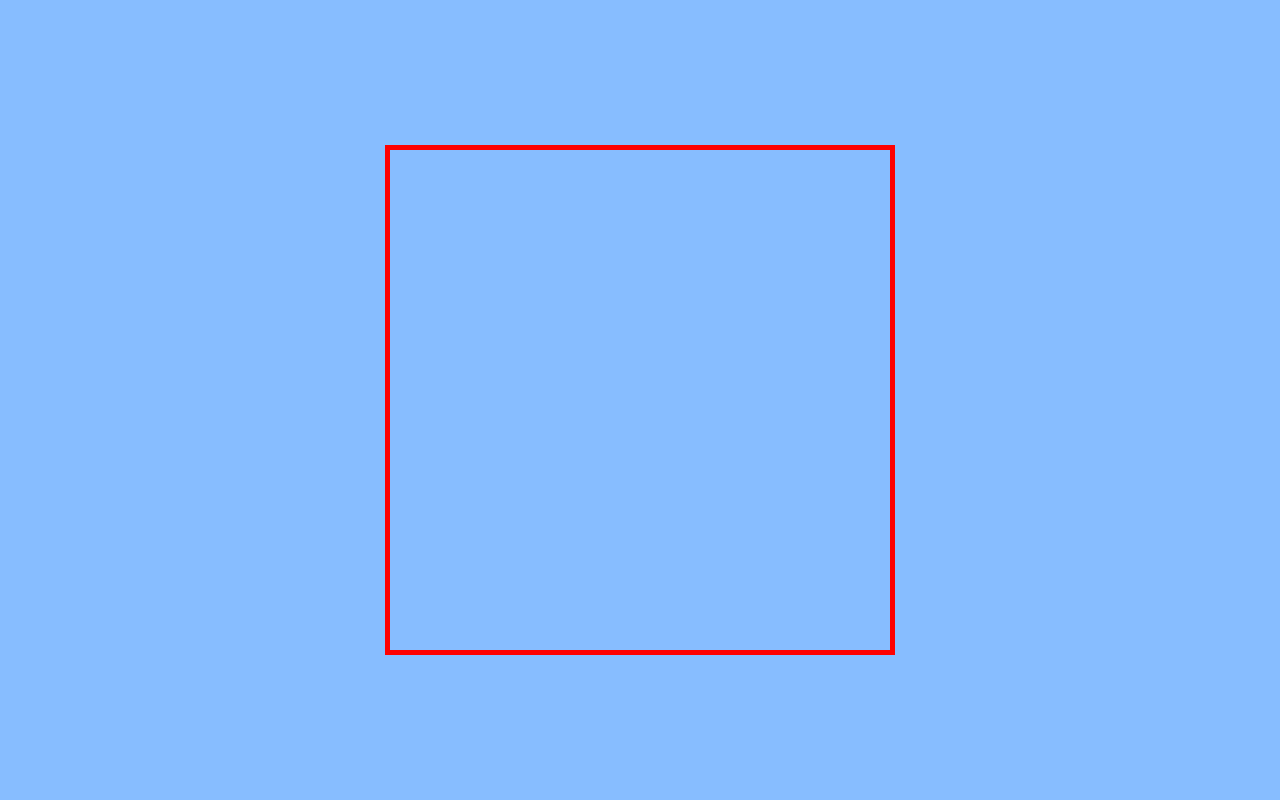
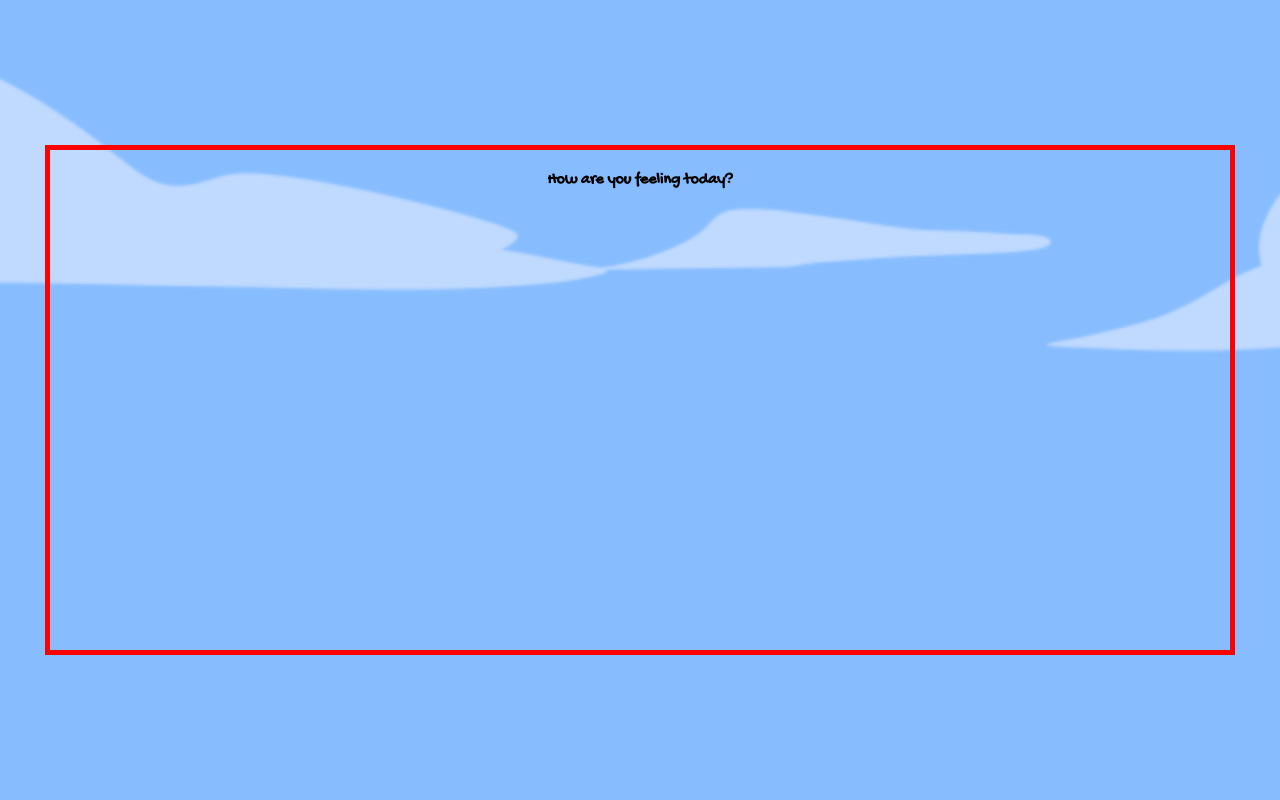
Before and after one commit to HiThereImCam/Euda, a React (Create React App) app: page / in a window 1280 px wide. Shown: the top 800 px of the page. Built offline with nearby package versions, Linux system fonts and the light colour scheme.

Commit message:
adding background image to sky section

```diff
--- a/src/App.css
+++ b/src/App.css
@@ -33,10 +33,13 @@
 .sky{
   width: 100vw;
   height: 100vh;
-  background-color: #87BDFF;
+  /* background-color: #87BDFF; */
   display: flex;
   justify-content: center;
   align-items: center;
+  background-image: url("./images/clouds.svg");
+  background-repeat: no-repeat;
+  background-size: cover;
 }
 
 .modalShape{
@@ -89,6 +92,11 @@ section{
 .mood_modal-container{
   border: 5px solid red;
   margin: 0 auto;
-  width: 31.25rem;
+  width: 73.75rem;
   height: 31.25rem;
 }
+
+/* .mood-img{
+ width: 100%;
+ z-index: 0;
+} */
--- a/src/App.js
+++ b/src/App.js
@@ -3,13 +3,17 @@ import './App.css';
 import Modal from './Components/garden_modals/Modal';
 import MoodModal from './Components/sky_modals/moodModal';
 
+
+
 function App() {
   const [moodState, setMoodState] = useState(false)
   return (
     <div className="App">
-      <section className="sky">
+      <section className="sky" >
+
+         {/* need to add gratitude modal  */}
+        {/* <img src={CloudsBackground} alt="calendar" className='mood-img'/> */}
         <MoodModal setMoodState={setMoodState}/>
-         {/* need to add gratitude modal  */}
       </section>
       <section className="garden">
         <Modal />
--- a/src/Components/sky_modals/moodModal.js
+++ b/src/Components/sky_modals/moodModal.js
@@ -8,7 +8,7 @@ const MoodModal = ({setMoodState}) => {
 
     return(
      <div className="mood_modal-container">
-        {/* <h4>How are you feeling today?</h4> */}
+        <h4>How are you feeling today?</h4>
      </div>
     )
 }
--- a/src/index.css
+++ b/src/index.css
@@ -1,6 +1,8 @@
 @import url('https://fonts.googleapis.com/css2?family=Gochi+Hand&display=swap');
 body {
   margin: 0;
+  overflow-x: hidden;
+
 }
 h3{
   font-size: 1.8em;
```
Also changed, not shown: src/images/clouds.svg (added).
